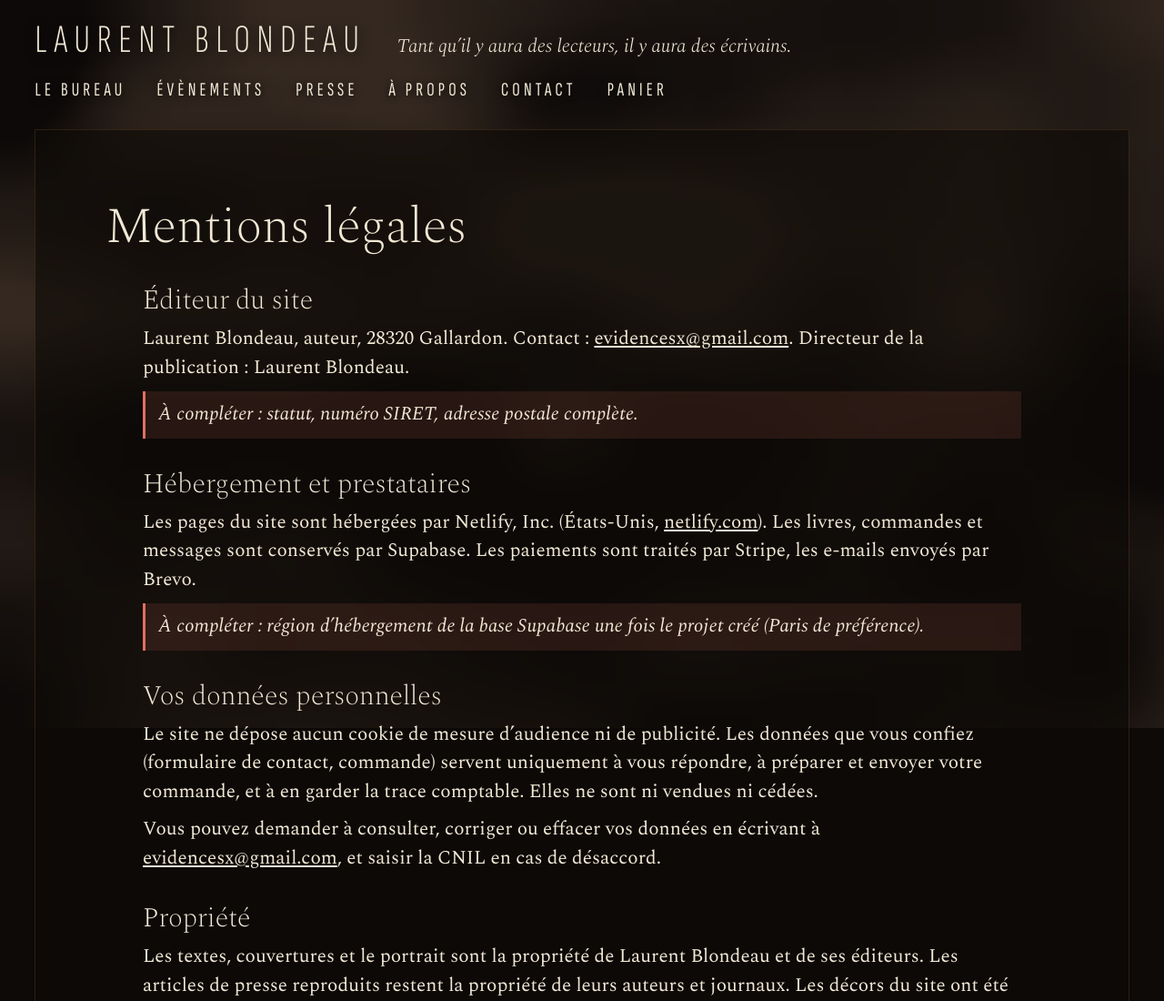
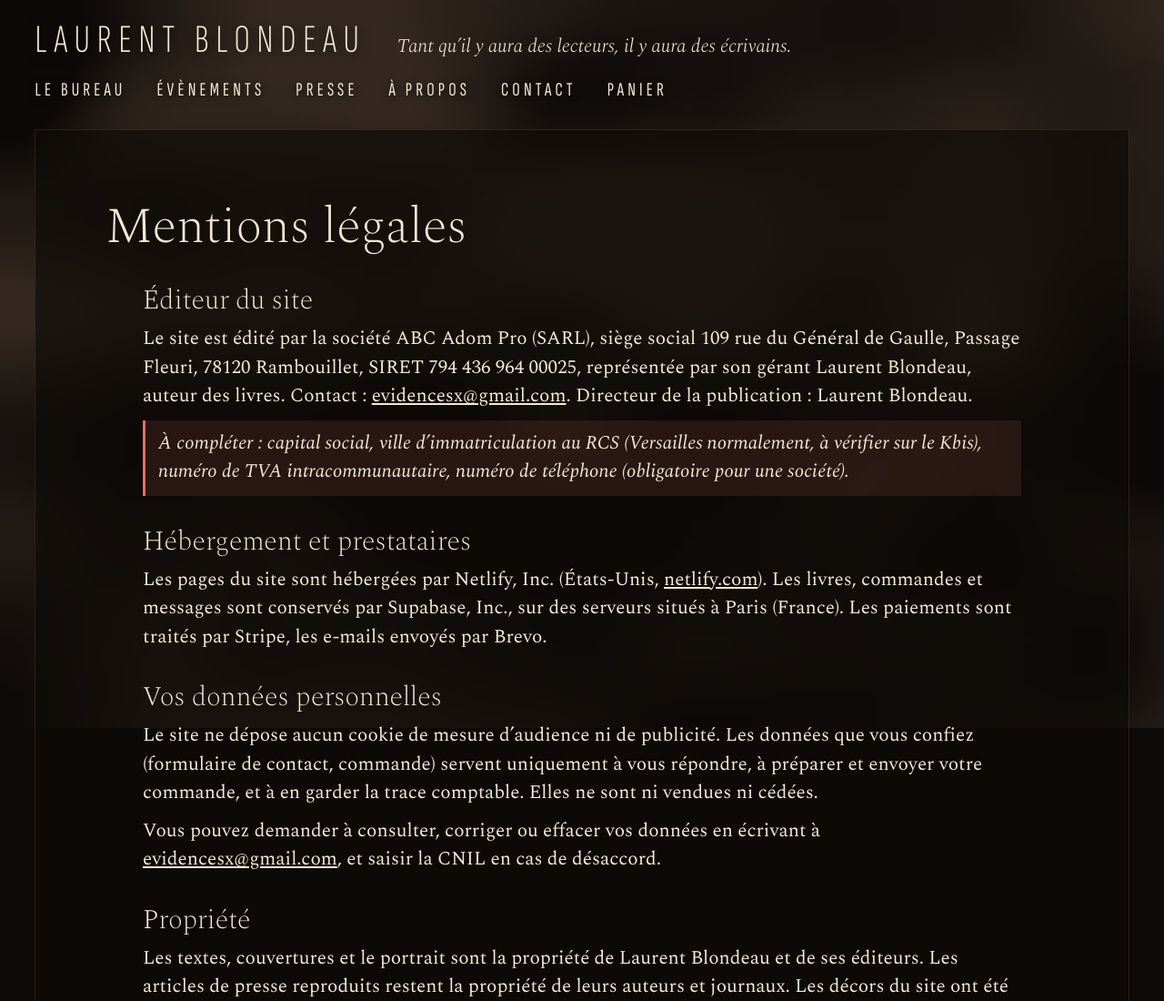
Before and after one commit to evidencesx/bureau-laurent-blondeau, a plain HTML site: page site/mentions-legales.html in a window 1280 px wide. Shown: the top 1100 px of the page at 91% size. Drawn offline with Linux system fonts and the light colour scheme.

Commit message:
CGV et mentions légales : vendeur ABC Adom Pro, base hébergée à Paris
Co-Authored-By: Claude Opus 5.5 <noreply@anthropic.com>

```diff
--- a/site/mentions-legales.html
+++ b/site/mentions-legales.html
@@ -32,14 +32,13 @@
 
   <section>
     <h2>Éditeur du site</h2>
-    <p>Laurent Blondeau, auteur, 28320 Gallardon. Contact&nbsp;: <a href="mailto:evidencesx@gmail.com">evidencesx@gmail.com</a>. Directeur de la publication&nbsp;: Laurent Blondeau.</p>
-    <p class="a-completer">À compléter : statut, numéro SIRET, adresse postale complète.</p>
+    <p>Le site est édité par la société ABC Adom Pro (SARL), siège social 109 rue du Général de Gaulle, Passage Fleuri, 78120 Rambouillet, SIRET 794&nbsp;436&nbsp;964&nbsp;00025, représentée par son gérant Laurent Blondeau, auteur des livres. Contact&nbsp;: <a href="mailto:evidencesx@gmail.com">evidencesx@gmail.com</a>. Directeur de la publication&nbsp;: Laurent Blondeau.</p>
+    <p class="a-completer">À compléter : capital social, ville d’immatriculation au RCS (Versailles normalement, à vérifier sur le Kbis), numéro de TVA intracommunautaire, numéro de téléphone (obligatoire pour une société).</p>
   </section>
 
   <section>
     <h2>Hébergement et prestataires</h2>
-    <p>Les pages du site sont hébergées par Netlify, Inc. (États-Unis, <a href="https://www.netlify.com">netlify.com</a>). Les livres, commandes et messages sont conservés par Supabase. Les paiements sont traités par Stripe, les e-mails envoyés par Brevo.</p>
-    <p class="a-completer">À compléter : région d’hébergement de la base Supabase une fois le projet créé (Paris de préférence).</p>
+    <p>Les pages du site sont hébergées par Netlify, Inc. (États-Unis, <a href="https://www.netlify.com">netlify.com</a>). Les livres, commandes et messages sont conservés par Supabase, Inc., sur des serveurs situés à Paris (France). Les paiements sont traités par Stripe, les e-mails envoyés par Brevo.</p>
   </section>
 
   <section>
```
Also changed, not shown: site/cgv.html (+3 -3 lines).
